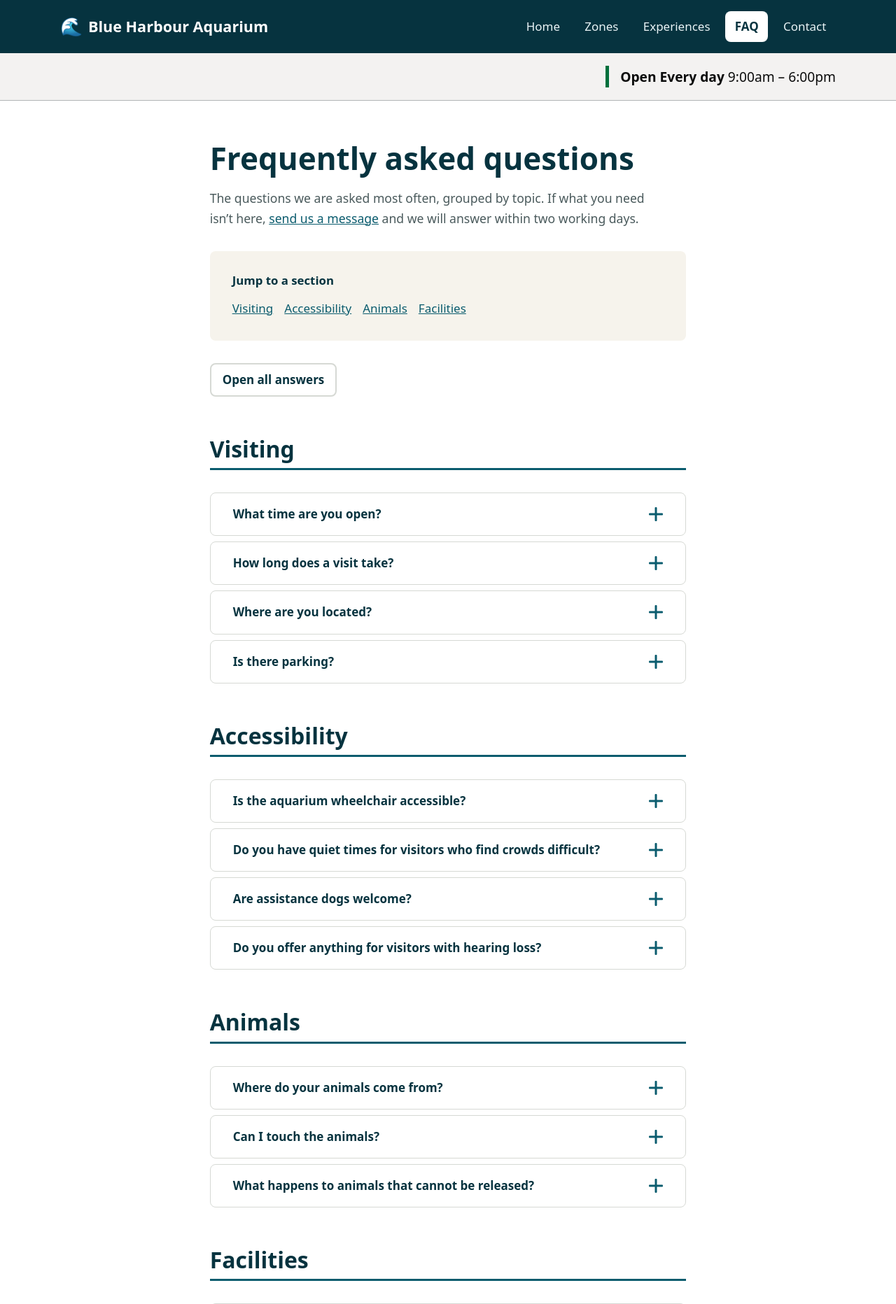
After one commit to mariusiordan/Aquarium-World, a Node server app: page /faq in a window 1280 px wide. The commit adds this page. Shown: the top 1864 px of the page at 70% size. Run offline with Node 20, Linux system fonts and the light colour scheme; data comes from the database, SQL or seed files in the repository; some libraries are stand-ins or nearby versions.

Commit message:
feat: add FAQ page with native details-based accordion and category navigation

```diff
--- a/index.mjs
+++ b/index.mjs
@@ -6,7 +6,8 @@ import {
   getAllZones,
   getZoneBySlug,
   getExperiencesByZoneId,
-  getAllExperiences
+  getAllExperiences,
+  getFaqsByCategory
 } from './db/database.mjs';
 
 // ES modules do not provide __dirname, so it is reconstructed from import.meta.url
@@ -95,6 +96,19 @@ app.get('/experiences', async (req, res, next) => {
   }
 });
 
+app.get('/faq', async (req, res, next) => {
+  try {
+    const faqs = await getFaqsByCategory();
+    res.render('pages/faq', {
+      pageTitle: 'Frequently asked questions',
+      pageDescription: 'Opening times, accessibility, animal care and facilities at Blue Harbour Aquarium.',
+      faqs
+    });
+  } catch (err) {
+    next(err);
+  }
+});
+
 app.use((req, res) => {
   res.status(404).render('pages/404', {
     pageTitle: 'Page not found',
--- a/public/css/style.css
+++ b/public/css/style.css
@@ -605,3 +605,114 @@ a:hover { color: var(--deep); }
 
 .experience-zone__heading a { text-decoration: none; color: var(--deep); }
 .experience-zone__heading a:hover { text-decoration: underline; }
+
+.faq-jump {
+  background: var(--sand);
+  border-radius: var(--radius);
+  padding: var(--space-lg);
+  margin-bottom: var(--space-lg);
+}
+
+.faq-jump__heading { font-size: 1.05rem; margin-bottom: var(--space-md); }
+
+.faq-jump__list {
+  display: flex;
+  flex-wrap: wrap;
+  gap: var(--space-md);
+}
+
+.faq-controls { margin-bottom: var(--space-xl); }
+
+.faq-section { margin-bottom: var(--space-xl); }
+
+.faq-section__heading {
+  padding-bottom: var(--space-sm);
+  border-bottom: 3px solid var(--ocean);
+  margin-bottom: var(--space-lg);
+  scroll-margin-top: var(--space-lg);
+}
+
+.faq-list { display: grid; gap: var(--space-sm); }
+
+.faq-item {
+  border: 1px solid var(--border);
+  border-radius: var(--radius);
+  background: #fff;
+}
+
+.faq-item[open] { border-color: var(--ocean); }
+
+.faq-item__question {
+  cursor: pointer;
+  padding: var(--space-md) var(--space-lg);
+  font-weight: 600;
+  color: var(--deep);
+  display: flex;
+  align-items: center;
+  justify-content: space-between;
+  gap: var(--space-md);
+  list-style: none;
+}
+
+.faq-item__question::-webkit-details-marker { display: none; }
+.faq-item__question::marker { content: ''; }
+
+.faq-item__question:hover { background: var(--sand); }
+
+.faq-item__marker {
+  flex-shrink: 0;
+  width: 1.25rem;
+  height: 1.25rem;
+  position: relative;
+}
+
+.faq-item__marker::before,
+.faq-item__marker::after {
+  content: '';
+  position: absolute;
+  background: var(--ocean);
+  border-radius: 1px;
+}
+
+.faq-item__marker::before {
+  top: 50%;
+  left: 0;
+  width: 100%;
+  height: 3px;
+  transform: translateY(-50%);
+}
+
+.faq-item__marker::after {
+  left: 50%;
+  top: 0;
+  width: 3px;
+  height: 100%;
+  transform: translateX(-50%);
+  transition: transform 200ms ease, opacity 200ms ease;
+}
+
+.faq-item[open] .faq-item__marker::after {
+  transform: translateX(-50%) rotate(90deg);
+  opacity: 0;
+}
+
+@media (prefers-reduced-motion: reduce) {
+  .faq-item__marker::after { transition: none; }
+}
+
+.faq-item__answer {
+  padding: 0 var(--space-lg) var(--space-lg);
+  color: var(--muted);
+  max-width: 70ch;
+}
+
+.faq-cta {
+  background: var(--sand);
+  border-left: 5px solid var(--open-status);
+  padding: var(--space-lg);
+  border-radius: 0 var(--radius) var(--radius) 0;
+  max-width: 70ch;
+}
+
+.faq-cta h2 { font-size: 1.25rem; margin-bottom: var(--space-sm); }
+.faq-cta p { margin-bottom: var(--space-md); }
--- a/views/pages/experiences.ejs
+++ b/views/pages/experiences.ejs
@@ -9,7 +9,7 @@
   <main id="main-content" class="page">
     <h1>Experiences</h1>
     <p class="section-lead">
-      Alongside the tanks themselves, each zone has activities you can take part in &mdash;
+      Alongside the tanks themselves, each zone has activities you can take part in -
       hands-on stations, working models and talks given by the team who care for the animals.
       Talks run at fixed times; everything else is open throughout the day.
     </p>
--- /dev/null
+++ b/views/pages/faq.ejs
@@ -0,0 +1,75 @@
+<!DOCTYPE html>
+<html lang="en">
+<head>
+  <%- include('../partials/head') %>
+</head>
+<body>
+  <%- include('../partials/header') %>
+
+  <main id="main-content" class="page">
+    <h1>Frequently asked questions</h1>
+    <p class="section-lead">
+      The questions we are asked most often, grouped by topic. If what you need
+      isn&rsquo;t here, <a href="/contact">send us a message</a> and we will answer
+      within two working days.
+    </p>
+
+    <nav class="faq-jump" aria-labelledby="faq-jump-heading">
+      <h2 id="faq-jump-heading" class="faq-jump__heading">Jump to a section</h2>
+      <ul class="faq-jump__list">
+        <% Object.keys(faqs).forEach(category => { %>
+          <li>
+            <a href="#faq-<%= category.toLowerCase().replace(/\s+/g, '-') %>">
+              <%= category %>
+            </a>
+          </li>
+        <% }) %>
+      </ul>
+    </nav>
+
+    <div class="faq-controls">
+      <button type="button" class="filter__button" data-faq-expand>Open all answers</button>
+    </div>
+
+    <% Object.entries(faqs).forEach(([category, questions]) => { %>
+      <%
+        const categoryId = 'faq-' + category.toLowerCase().replace(/\s+/g, '-');
+      %>
+        <section class="faq-section" aria-labelledby="<%= categoryId %>">
+        <h2 id="<%= categoryId %>-heading" class="faq-section__heading" tabindex="-1">
+          <%= category %>
+        </h2>
+
+        <ul class="faq-list">
+          <% questions.forEach(faq => { %>
+            <li>
+              <details class="faq-item">
+                <summary class="faq-item__question">
+                  <span class="faq-item__question-text"><%= faq.question %></span>
+                  <span class="faq-item__marker" aria-hidden="true"></span>
+                </summary>
+                <div class="faq-item__answer">
+                  <p><%= faq.answer %></p>
+                </div>
+              </details>
+            </li>
+          <% }) %>
+        </ul>
+      </section>
+    <% }) %>
+
+    <aside class="faq-cta" aria-labelledby="faq-cta-heading">
+      <h2 id="faq-cta-heading">Still have a question?</h2>
+      <p>
+        If you need information that isn&rsquo;t covered here, particularly about
+        access requirements for your visit, please get in touch. We would rather
+        answer in advance than have you arrive unsure.
+      </p>
+      <p><a class="btn" href="/contact">Contact us</a></p>
+    </aside>
+
+  </main>
+
+  <%- include('../partials/footer') %>
+</body>
+</html>
```
Also changed, not shown: public/js/main.js (+16 -0 lines).
